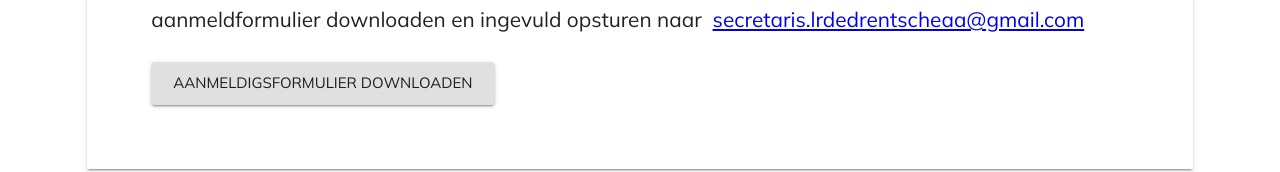
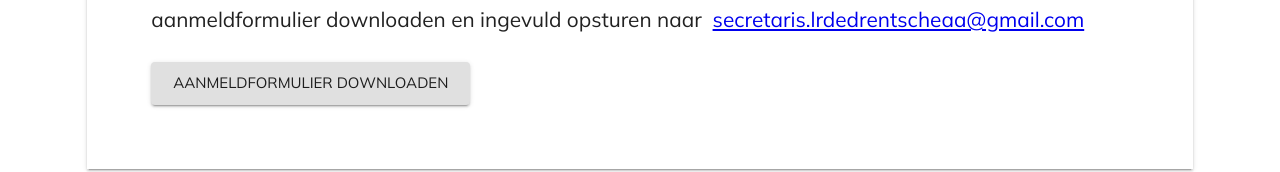
Before and after one commit to nicknijland2/dedrentscheaa, a React (Create React App) app: page /members in a window 1280 px wide. Shown: the part 570-742 px from the top of the page. Built offline with nearby package versions, Linux system fonts and the light colour scheme; the HTML template or start-up script is replaced by a standard one.

Commit message:
Type Aanmeldformulier

```diff
--- a/src/components/Members.js
+++ b/src/components/Members.js
@@ -30,7 +30,7 @@ const Members = () => {
                             &nbsp;
                             <a href="mailto:secretaris.lrdedrentscheaa@gmail.com" >secretaris.lrdedrentscheaa@gmail.com</a></Typography>
 
-                           <Button style={{marginTop:'20px'}} variant="contained" size="large" onClick={()=> openPdf('/Aanmeldingsformulier.pdf')}>Aanmeldigsformulier downloaden</Button>
+                           <Button style={{marginTop:'20px'}} variant="contained" size="large" onClick={()=> openPdf('/Aanmeldingsformulier.pdf')}>Aanmeldformulier downloaden</Button>
                         </Paper>
                   </div>
                     <div className={classes.paragraph}>
```
